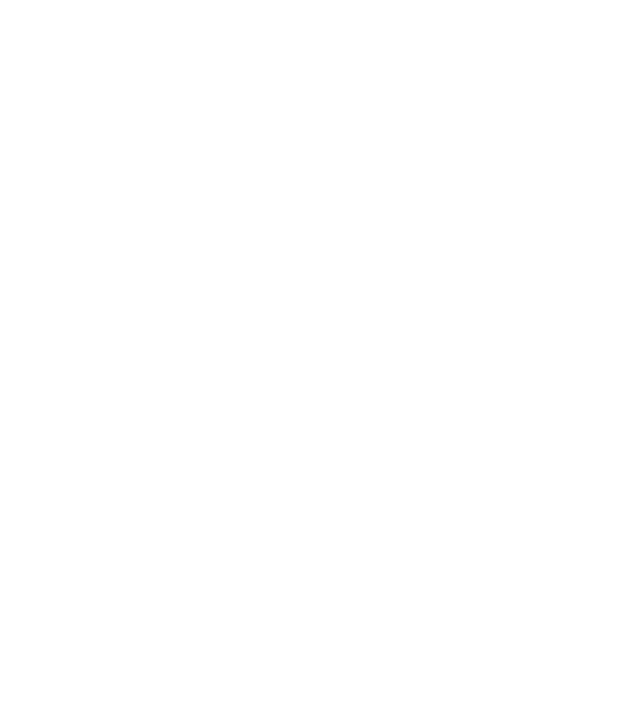
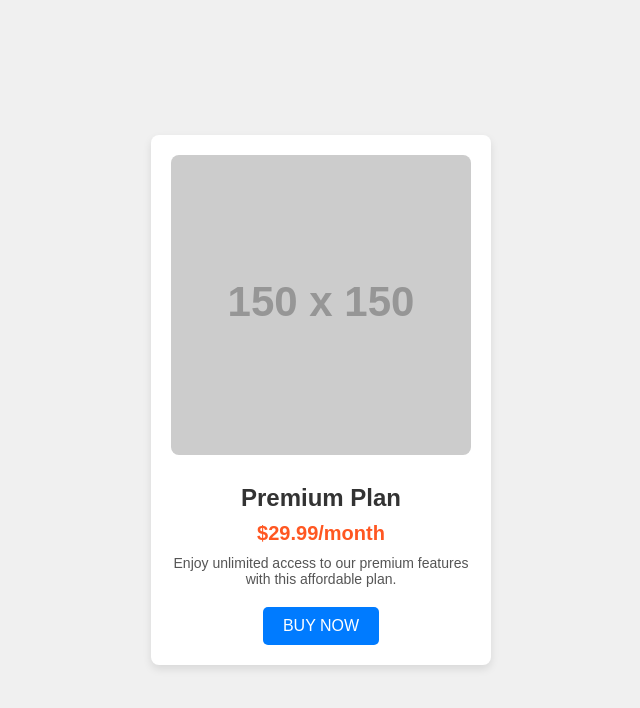
Before and after one commit to acciojob/pricing-card-nitinPatelDev, a website: page main.html in a window 1280 px wide. Shown: the whole page, without its empty margins (319-959 px from the left). Drawn offline with Linux system fonts and the light colour scheme; placeholder pictures from the web are drawn by us.

Commit message:
created a submission

```diff
--- a/main.html
+++ b/main.html
@@ -8,6 +8,13 @@
 
 <body>
 	<!-- the entire body must be written by student -->
+	 <div class="pricing-card">
+        <img src="https://via.placeholder.com/150" alt="Product Image" class="card-image">
+        <h1 class="card-title">Premium Plan</h1>
+        <p class="card-price">$29.99/month</p>
+        <p class="card-description">Enjoy unlimited access to our premium features with this affordable plan.</p>
+        <button class="buy-now-btn">Buy Now</button>
+    </div>
     <script type="text/javascript" src="./script.js">
 </script>
 
--- a/styles.css
+++ b/styles.css
@@ -1 +1,68 @@
 /*  your css code here. If applicable */
+/* General Styling */
+body {
+    font-family: Arial, sans-serif;
+    background-color: #f0f0f0;
+    display: flex;
+    justify-content: center;
+    align-items: center;
+    height: 100vh;
+    margin: 0;
+}
+
+/* Pricing Card Styling */
+.pricing-card {
+    width: 300px;
+    background-color: #ffffff;
+    padding: 20px;
+    box-shadow: 0 4px 8px rgba(0, 0, 0, 0.1);
+    border-radius: 8px;
+    text-align: center;
+}
+
+/* Image Styling */
+.card-image {
+    width: 100%;
+    border-radius: 8px;
+    margin-bottom: 15px;
+}
+
+/* Title Styling */
+.card-title {
+    font-size: 24px;
+    color: #333333;
+    margin: 10px 0;
+}
+
+/* Price Styling */
+.card-price {
+    font-size: 20px;
+    color: #ff5722;
+    margin: 10px 0;
+    font-weight: bold;
+}
+
+/* Description Styling */
+.card-description {
+    font-size: 14px;
+    color: #555555;
+    margin: 10px 0 20px;
+}
+
+/* Buy Now Button Styling */
+.buy-now-btn {
+    padding: 10px 20px;
+    background-color: #007bff;
+    color: #ffffff;
+    border: none;
+    border-radius: 5px;
+    cursor: pointer;
+    font-size: 16px;
+    text-transform: uppercase;
+    transition: background-color 0.3s ease;
+}
+
+/* Hover Effect for Button */
+.buy-now-btn:hover {
+    background-color: #0056b3;
+}
```
